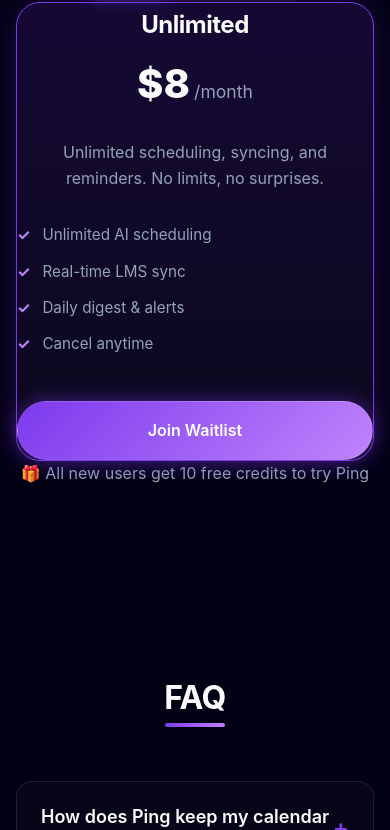
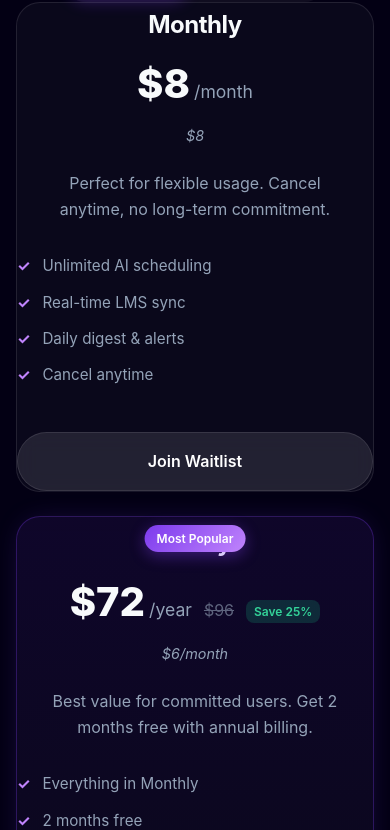
Before and after one commit to Vismay-J/pingai, a React (Vite) app: page / in a window 390 px wide. Shown: the part 6014-6844 px from the top of the page. Built offline with nearby package versions, Linux system fonts and the light colour scheme.

Commit message:
Add yearly subscription plan and change toggle button from 'Monthly' to 'Subscription'

```diff
--- a/src/components/Pricing.css
+++ b/src/components/Pricing.css
@@ -53,6 +53,15 @@
   display: flex;
   justify-content: center;
   max-width: 450px;
+  margin: 0 auto;
+}
+
+/* Subscription Grid (for subscription plans) */
+.pricing-subscription-grid {
+  display: grid;
+  grid-template-columns: repeat(auto-fit, minmax(300px, 1fr));
+  gap: var(--space-6);
+  max-width: 700px;
   margin: 0 auto;
 }
 
@@ -134,6 +143,7 @@
   align-items: baseline;
   justify-content: center;
   gap: 4px;
+  flex-wrap: wrap;
 }
 
 .price-amount {
@@ -145,6 +155,31 @@
 .price-period {
   color: var(--color-text-secondary);
   font-size: 1.1rem;
+}
+
+.original-price {
+  text-decoration: line-through;
+  color: var(--color-text-secondary);
+  font-size: 1rem;
+  margin-left: var(--space-2);
+  opacity: 0.6;
+}
+
+.savings-badge {
+  background: rgba(16, 185, 129, 0.2);
+  color: #34D399;
+  padding: 2px 8px;
+  border-radius: var(--radius-sm);
+  font-size: 0.75rem;
+  font-weight: 600;
+  margin-left: var(--space-2);
+}
+
+.monthly-equivalent {
+  color: var(--color-text-secondary);
+  font-size: 0.9rem;
+  margin-top: var(--space-2);
+  font-style: italic;
 }
 
 /* Credit Info Display */
@@ -215,6 +250,11 @@
 }
 
 @media (max-width: 768px) {
+  .pricing-subscription-grid {
+    grid-template-columns: 1fr;
+    max-width: 450px;
+  }
+
   .pricing-credits-grid {
     grid-template-columns: 1fr;
     max-width: 450px;
--- a/src/components/Pricing.jsx
+++ b/src/components/Pricing.jsx
@@ -55,6 +55,41 @@
       }
     }
   }
+
+  const subscriptionPlans = [
+    {
+      name: 'Monthly',
+      price: '$8',
+      period: '/month',
+      originalPrice: null,
+      savings: null,
+      monthlyEquivalent: '$8',
+      description: 'Perfect for flexible usage. Cancel anytime, no long-term commitment.',
+      features: [
+        'Unlimited AI scheduling',
+        'Real-time LMS sync',
+        'Daily digest & alerts',
+        'Cancel anytime'
+      ],
+      popular: false
+    },
+    {
+      name: 'Yearly',
+      price: '$72',
+      period: '/year',
+      originalPrice: '$96',
+      savings: 'Save 25%',
+      monthlyEquivalent: '$6/month',
+      description: 'Best value for committed users. Get 2 months free with annual billing.',
+      features: [
+        'Everything in Monthly',
+        '2 months free',
+        'Unlimited everything',
+        'Cancel anytime'
+      ],
+      popular: true
+    }
+  ]
 
   const creditPackages = [
     {
@@ -134,7 +169,7 @@
             className={`toggle-btn ${billingType === 'subscription' ? 'active' : ''}`}
             onClick={() => handleToggle('subscription')}
           >
-            Monthly
+            Subscription
           </button>
           <button
             className={`toggle-btn ${billingType === 'credits' ? 'active' : ''}`}
@@ -146,37 +181,56 @@
 
         {/* Pricing Cards */}
         {billingType === 'subscription' ? (
-          <div className="pricing-simple-grid">
+          <div className="pricing-subscription-grid">
+            {subscriptionPlans.map((plan, index) => (
               <motion.div
-              className="pricing-card-simple featured"
-              initial={{ opacity: 0, scale: 0.95 }}
-              animate={{ opacity: 1, scale: 1 }}
-              transition={{ duration: 0.3 }}
+                key={index}
+                className={`pricing-card-simple ${plan.popular ? 'popular' : ''}`}
+                initial={{ opacity: 0, y: 20 }}
+                whileInView={{ opacity: 1, y: 0 }}
+                viewport={{ once: true }}
+                transition={{ delay: index * 0.1 }}
               >
+                {plan.popular && (
+                  <div className="popular-badge">Most Popular</div>
+                )}
                 <div className="plan-header">
-                <h3 className="plan-name">Unlimited</h3>
+                  <h3 className="plan-name">{plan.name}</h3>
                   <div className="plan-price">
-                  <span className="price-amount">$8</span>
-                  <span className="price-period">/month</span>
+                    <span className="price-amount">{plan.price}</span>
+                    <span className="price-period">{plan.period}</span>
+                    {plan.originalPrice && (
+                      <>
+                        <span className="original-price">{plan.originalPrice}</span>
+                        {plan.savings && (
+                          <span className="savings-badge">{plan.savings}</span>
+                        )}
+                      </>
+                    )}
                   </div>
+                  {plan.monthlyEquivalent && (
+                    <div className="monthly-equivalent">
+                      {plan.monthlyEquivalent}
+                    </div>
+                  )}
                 </div>
                 <p className="plan-description">
-                Unlimited scheduling, syncing, and reminders. No limits, no surprises.
+                  {plan.description}
                 </p>
                 <ul className="plan-features-simple">
-                <li>Unlimited AI scheduling</li>
-                <li>Real-time LMS sync</li>
-                <li>Daily digest & alerts</li>
-                <li>Cancel anytime</li>
+                  {plan.features.map((feature, idx) => (
+                    <li key={idx}>{feature}</li>
+                  ))}
                 </ul>
                 <a
                   href="#waitlist"
-                className="btn btn-primary"
-                onClick={() => handlePricingClick('Monthly Unlimited', '$8', 'subscription')}
+                  className={`btn ${plan.popular ? 'btn-primary' : 'btn-secondary'}`}
+                  onClick={() => handlePricingClick(`${plan.name} Subscription`, plan.price, 'subscription')}
                 >
                   Join Waitlist
                 </a>
               </motion.div>
+            ))}
           </div>
         ) : (
           <div className="pricing-credits-grid">
```
Lines whose indentation alone changed are shown as unchanged.
